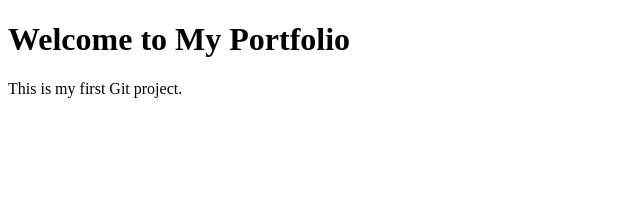
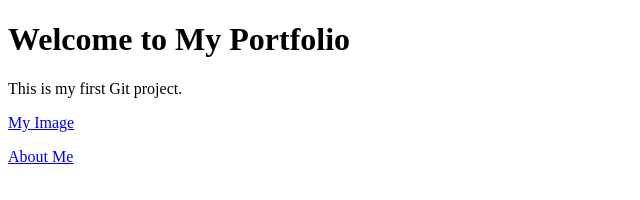
Before and after one commit to burgosbp/portfolio-website, a plain HTML site: page index.html in a window 1280 px wide. Shown: the whole page, without its empty margins (0-640 px from the left). Drawn offline with Linux system fonts and the light colour scheme.

Commit message:
added hyperlinks to the index.html page

```diff
--- a/index.html
+++ b/index.html
@@ -8,5 +8,8 @@
 <body>
 	<h1>Welcome to My Portfolio</h1>
 	<p>This is my first Git project.</p>
+
+	<p><a href="myimage.html">My Image</a></p>
+	<p><a href="description.html">About Me</a></p>
 </body>
 </html>
```
